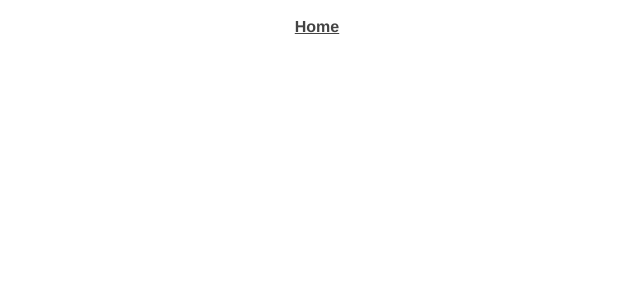
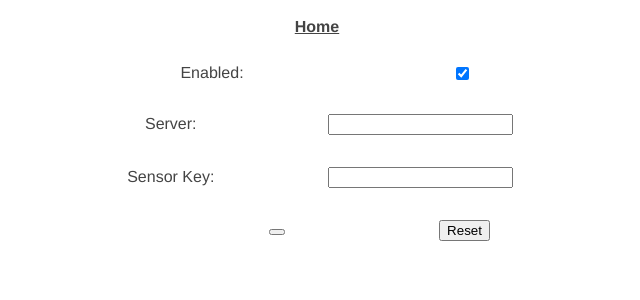
Before and after one commit to vkuhlen/bob-frontend-demo, a Vue app: page /telemetry/beep in a window 1280 px wide. Shown: the top 300 px of the page, without its empty margins (323-963 px from the left). Built offline with nearby package versions, Linux system fonts and the light colour scheme; no server answers.

Commit message:
add BEEP configuration

```diff
--- a/src/router.js
+++ b/src/router.js
@@ -6,6 +6,8 @@ import SensorsDS1820 from './views/SensorsDS1820'
 import SensorsHX711 from './views/SensorsHX711'
 import SensorsHX711Calibration from './views/SensorsHX711Calibration'
 import SensorsBME280 from './views/SensorsBME280'
+
+import TelemetryBEEP from './views/TelemetryBEEP'
 
 import ConfigWLan from './views/ConfigWLan'
 import ConfigAccessPoint from './views/ConfigAccessPoint'
@@ -50,6 +52,11 @@ export default new Router({
         path: '/config/ap',
         name: 'ap',
         component: ConfigAccessPoint
+    },
+    {
+        path: '/telemetry/beep',
+        name: 'beep',
+        component: TelemetryBEEP
     }
   ]
 })
--- a/src/views/Home.vue
+++ b/src/views/Home.vue
@@ -34,6 +34,15 @@
                 </router-link>
             </li>
         </ul>
+
+        <h3>Telemetry</h3>
+        <ul>
+            <li>
+                <router-link to="/telemetry/beep">
+                    BEEP
+                </router-link>
+            </li>
+        </ul>
     </div>
 </template>
 
--- /dev/null
+++ b/src/views/TelemetryBEEP.vue
@@ -0,0 +1,59 @@
+<template>
+    <ConfigForm v-model="beep_config"
+                config_url="/api/config/telemetry/beep">
+        <p>
+            <label for="enabled">Enabled:</label>
+            <input type="checkbox"
+                   name="enabled"
+                   v-model="beep_config.enabled">
+        </p>
+        <p>
+            <label for="enabled">Server:</label>
+            <input type="text"
+                   name="server"
+                   v-model="beep_config.server">
+        </p>
+        <p>
+            <label for="enabled">Sensor Key:</label>
+            <input type="text"
+                    name="sensor_key"
+                    v-model="beep_config.sensor_key">
+        </p>
+    </ConfigForm>
+</template>
+
+<script>
+
+import ConfigForm from '@/components/ConfigForm'
+
+export default {
+    name: 'TelemetryBEEP',
+    data() {
+        return {
+            beep_config: {
+                enabled: true,
+                sensor_key: '',
+                server: ''
+            }
+        }
+    },
+    methods: {
+        generate_key() {
+            let name = "";
+            let possible = "abcdefghijklmnopqrstuvwxyzABCDEFGHIJKLMNOPQRSTUVWXYZ1234567890";
+
+            for (let i = 0; i < 16; i++) {
+                name += possible.charAt(Math.floor(Math.random() * possible.length));
+            }
+            this.$set(this.beep_config, 'sensor_key', name);
+        }
+    },
+    components: {
+        ConfigForm
+    }
+}
+</script>
+
+<style>
+
+</style>
```
